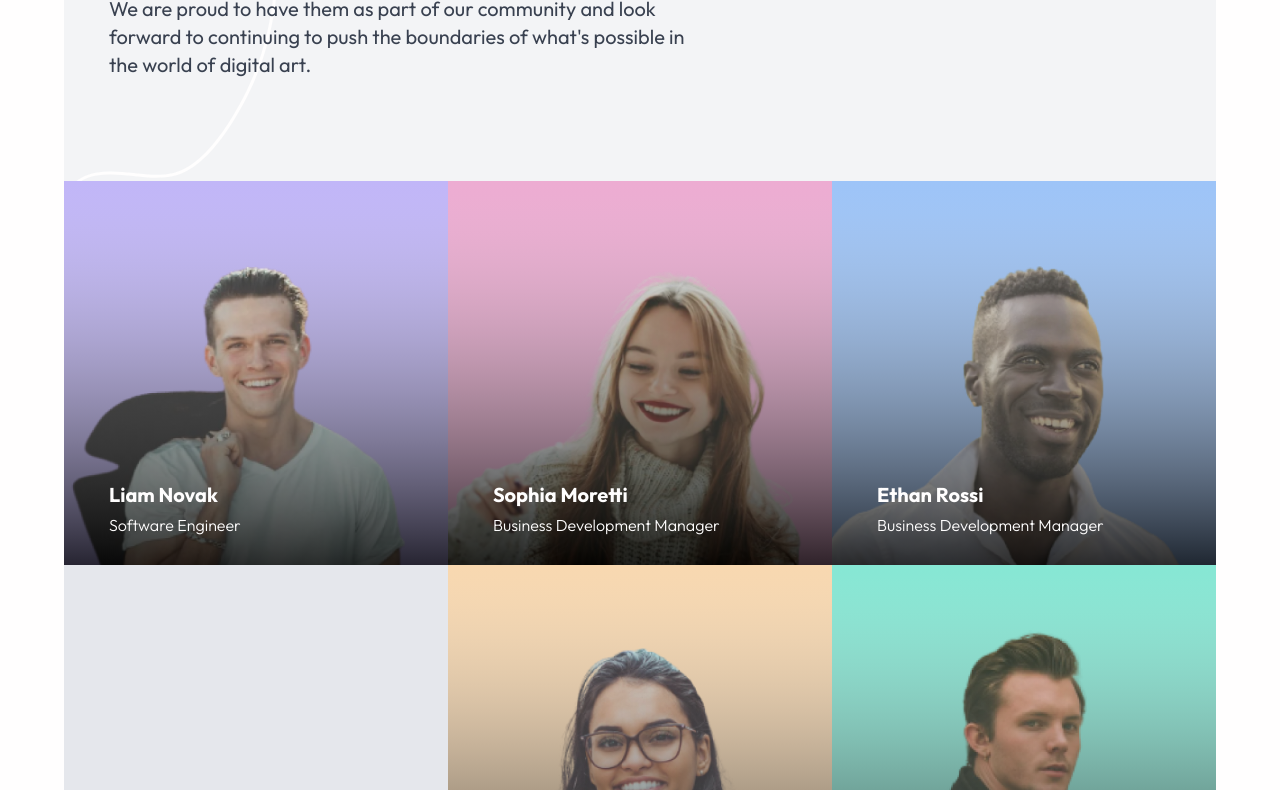
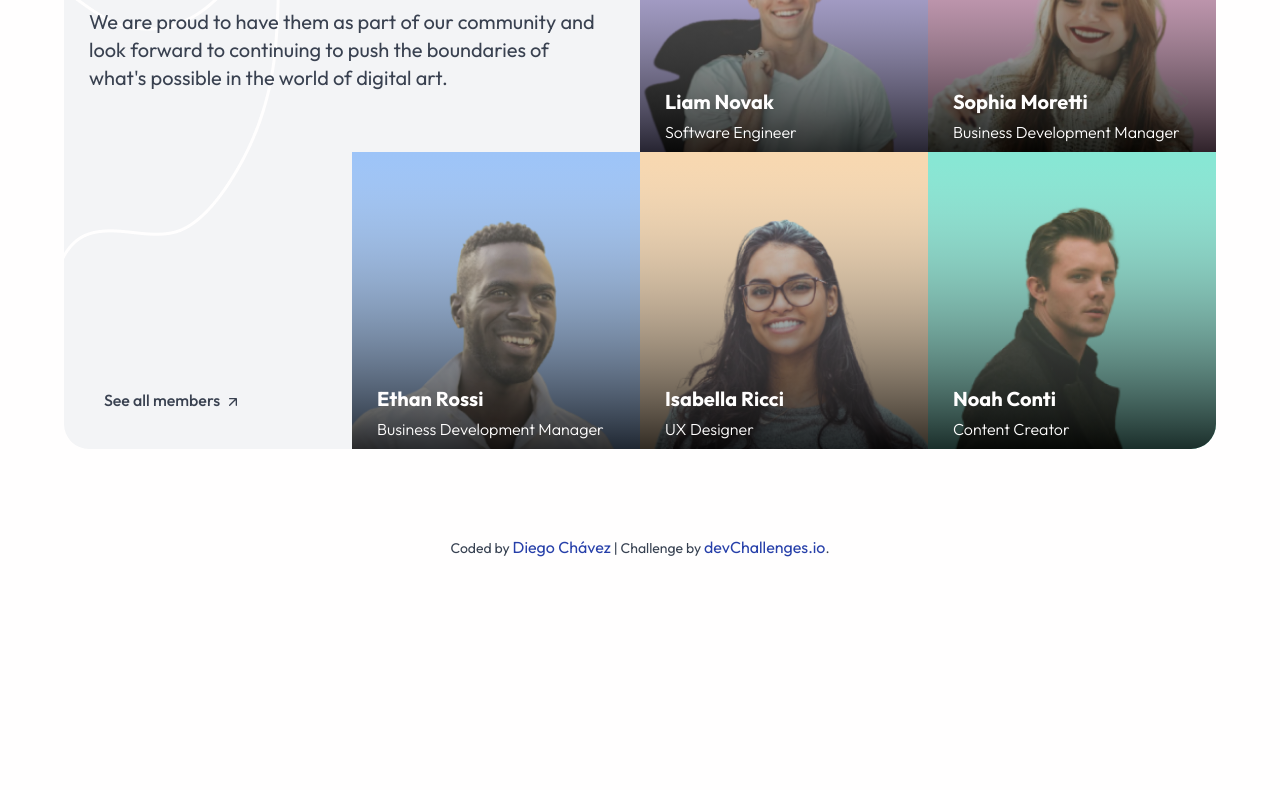
Before and after one commit to diego-chavez-83/DEV-CHALLENGES, a plain HTML site: page index.html in a window 1280 px wide. Shown: the part 223-1013 px from the top of the page. After the commit the page ends 800 px from the top, so only its background shows below. Drawn offline with Linux system fonts and the light colour scheme.

Commit message:
Cambios para carga en devChallenge

```diff
--- a/index.html
+++ b/index.html
@@ -19,7 +19,7 @@
   <main class="layout-container">
     <!-- BACKGROUND PICTURE -->
     <picture class="bck_img">
-      <source srcset="./resources/Background_decor@2x.png" media="(max-width: 640px)">
+      <source srcset="./resources/Background_decor@2x.png" media="(min-width: 640px)">
       <img src="./resources/Background_decor.svg" alt="member-photo" class="img">
     </picture>
     <!-- HEADER -->
@@ -37,7 +37,7 @@
 
       <article class="member-team">
         <picture class="photo">
-          <source srcset="./resources/person_1@2x.png " media="(max-width: 400px)">
+          <source srcset="./resources/person_1@2x.png" media="(min-width: 400px)">
           <img src="./resources/person_1.png" alt="Liam Novak-photo" class="img">
         </picture>
         <div class="bakg-gradient"></div>
@@ -49,7 +49,7 @@
 
       <article class="member-team">
         <picture class="photo">
-          <source srcset="./resources/person_2@2x.png" media="(max-width: 400px)">
+          <source srcset="./resources/person_2@2x.png" media="(min-width: 400px)">
           <img src="./resources/person_2.png" alt="Sophia Moretti" class="img">
         </picture>
         <div class="bakg-gradient"></div>
@@ -61,7 +61,7 @@
 
       <article class="member-team">
         <picture class="photo">
-          <source srcset="./resources/person_3@2x.png" media="(max-width: 400px)">
+          <source srcset="./resources/person_3@2x.png" media="(min-width: 400px)">
           <img src="./resources/person_3.png" alt="Ethan Rossi-photo" class="img">
         </picture>
         <div class="bakg-gradient"></div>
@@ -73,7 +73,7 @@
 
       <article class="member-team">
         <picture class="photo">
-          <source srcset="./resources/person_4@2x.png" media="(max-width: 400px)">
+          <source srcset="./resources/person_4@2x.png" media="(min-width: 400px)">
           <img src="./resources/person_4.png" alt="Isabella Ricci-photo" class="img">
         </picture>
         <div class="bakg-gradient"></div>
@@ -85,7 +85,7 @@
 
       <article class="member-team">
         <picture class="photo">
-          <source srcset="./resources/person_5@2x.png" media="(max-width: 400px)">
+          <source srcset="./resources/person_5@2x.png" media="(min-width: 400px)">
           <img src="./resources/person_5.png" alt="Noah Conti-photo" class="img">
         </picture>
         <div class="bakg-gradient"></div>
@@ -107,10 +107,8 @@
   </main>
 
   <!-- FOOTER -->
-  <footer class="author-info">
-    Coded by <a href="#">Diego Chávez</a> | Challenge by
-    <a href="https://www.devchallenges.io?ref=challenge" target="_blank">devChallenges.io</a>.
-  </footer>
+  <footer class="author-info">Coded by <a href="#">Diego Chávez</a> | Challenge by <a
+      href="https://www.devchallenges.io?ref=challenge" target="_blank">devChallenges.io</a>.</footer>
 </body>
 
 </html>
--- a/styles.css
+++ b/styles.css
@@ -18,7 +18,7 @@
 	margin: 0;
 	padding: 0;
 	box-sizing: border-box;
-	font-size: 12px;
+	font-size: 16px;
 }
 
 /* -------> BODY <-------- */
@@ -26,49 +26,54 @@
 body {
 	background-color: var(--bg-body-color);
 	width: 100%;
+	height: 100%;
 	font-family: var(--font-family);
 	display: grid;
-	grid:
-		"main" 1fr "footer" auto / 1fr;
+	grid: "main" 1fr "footer" auto / 1fr;
 	padding: 20px 0px;
 }
 
 /* -------> LAYOUT CONTAINER <-------- */
-
 .layout-container {
 	grid-area: main;
-	position: relative;
+	border-radius: 25px;
+	width: 95%;
+	max-width: 1200px;
+	margin: auto;
 	overflow: hidden;
 	background-color: var(--bg-color-layout);
-	align-items: center;
-	border-radius: 25px;
-	width: 90%;
-	max-width: 500px;
-	display: flex;
-	flex-direction: column;
-	justify-content: center;
-	align-items: center;
-	margin: auto;
+	position: relative;
+
+	display: grid;
+	grid-template-columns: repeat(3, auto);
+	grid-template-rows: repeat(3, 1fr);
+
 }
 
 .layout-container .bck_img {
 	position: absolute;
+	top: 0;
+	left: 0;
 	width: 100%;
-	inset: 0;
+	z-index: 10;
 }
 
 /* -------> HEADER <-------- */
 .header {
-	margin: 45px;
+	grid-area: 1 / 1 / 2 / 4;
+	margin: 25px;
 	z-index: 20;
+	width: 50%;
+	margin-bottom: 60px;
 }
+
+
 
 .header a {
 	text-decoration: none;
 	color: var(--color-anchor);
 	font-size: 1.25rem;
 	font-weight: 500;
-	margin-bottom: 60px;
 	line-height: 30px;
 }
 
@@ -84,25 +89,33 @@ body {
 	font-size: 1.25rem;
 	font-weight: 400;
 	line-height: 1.75rem;
-	margin-bottom: 2rem;
 }
 
 /* -------> TEAM MEMBERS CONTAINER <-------- */
 .meet-team-container {
+	grid-area: 2 / 1 / 4 / 4;
 	width: 100%;
+
 	display: grid;
-	grid-template-rows: repeat(6, 1fr);
-	grid-template-columns: 1fr;
+	grid-template-columns: repeat(3, 1fr);
+	grid-template-rows: repeat(2, 1fr);
+	z-index: 30;
 }
 
 .member-team {
 	position: relative;
 	width: 100%;
-	aspect-ratio: 1;
-	display: flex;
-	justify-content: center;
-	align-items: center;
 	overflow: hidden;
+}
+
+.member-team .photo img {
+	display: block;
+	background-size: contain;
+	object-fit: cover;
+	width: 100%;
+	height: 100%;
+	position: absolute;
+	bottom: 0;
 }
 
 .member-team .bakg-gradient {
@@ -111,22 +124,44 @@ body {
 	background-image: url(./resources/Gradient.svg);
 	background-repeat: no-repeat;
 	background-size: cover;
-	z-index: 2;
 	pointer-events: none;
 }
 
-.member-team .photo {
-	position: absolute;
-	bottom: 0;
-	z-index: 1;
+.meet-team-container :nth-child(1).member-team {
+	grid-area: 1 / 1 / 2 / 2;
+	background-color: var(--bg-liam-color);
+}
+
+.meet-team-container :nth-child(2).member-team {
+	grid-area: 1 / 2 / 2 / 3;
+	background-color: var(--bg-sophia-color);
+}
+
+.meet-team-container :nth-child(3).member-team {
+	grid-area: 1 / 3 / 2 / 4;
+	background-color: var(--bg-ethan-color);
+}
+
+.meet-team-container :nth-child(4).member-team {
+	grid-area: 2 / 2 / 3 / 3;
+	background-color: var(--bg-isabella-color);
+}
+
+.meet-team-container :nth-child(5).member-team {
+	grid-area: 2 / 3 / 3 / 4;
+	background-color: var(--bg-noah-color);
+}
+
+.meet-team-container .no_team {
+	grid-area: 2 / 1 / 3 / 2;
+	background-color: var(--bg-layout-color);
 }
 
 .member-team .card-text {
 	position: absolute;
-	bottom: 65px;
-	left: 35px;
+	bottom: 10px;
+	left: 25px;
 	color: var(--bg-body-color);
-	z-index: 3;
 }
 
 .name {
@@ -140,26 +175,6 @@ body {
 	font-weight: 300;
 }
 
-.meet-team-container :nth-child(1).member-team {
-	background-color: var(--bg-liam-color);
-}
-
-.meet-team-container :nth-child(2).member-team {
-	background-color: var(--bg-sophia-color);
-}
-
-.meet-team-container :nth-child(3).member-team {
-	background-color: var(--bg-ethan-color);
-}
-
-.meet-team-container :nth-child(4).member-team {
-	background-color: var(--bg-isabella-color);
-}
-
-.meet-team-container :nth-child(5).member-team {
-	background-color: var(--bg-noah-color);
-}
-
 .meet-team-container .no_team {
 	display: flex;
 	flex-direction: column-reverse;
@@ -168,7 +183,6 @@ body {
 	padding: 1.75rem 3.5rem 1.5rem 2.5rem;
 	font-size: 1.25rem;
 	background: var(--bg-layout-color);
-
 }
 
 .no_team .ancor {
@@ -193,75 +207,71 @@ body {
 	grid-area: "footer";
 	font-size: 14px;
 	text-align: center;
-	margin-top: 16px;
+	margin-top: 30px;
 	color: rgb(55, 65, 81);
+
 }
 
 .author-info a {
 	text-decoration: none;
+	color: var(--color-anchor);
 }
 
 /* ------------> RESPONSIVE DESIGN <------------ */
-@media (min-width: 640px) {
-	* {
-		font-size: 16px;
+
+@media(min-width:1200px) {
+	body {
+		height: 100vh;
 	}
 
 	.layout-container {
-		max-width: 500px;
-	}
-
-	.member-team .card-text {
-		bottom: 50px;
-		left: 65px;
-
-	}
-}
-
-@media (min-width: 768px) {
-	.layout-container {
-		width: 90%;
-		max-width: 1200PX;
+		max-width: 90%;
+		grid-template-columns: repeat(4, 1fr);
+		grid-template-rows: repeat(2, 1fr);
 	}
 
 	.meet-team-container {
-		display: grid;
-		grid-template-rows: repeat(3, 1fr);
-		grid-template-columns: repeat(2, 1fr);
-	}
-}
-
-@media (min-width: 1024px) {
-	.layout-container {
-		max-width: 1200px;
-		display: grid;
-		grid-template-columns: repeat(5, 1fr);
-		grid-template-rows: repeat(3, 1fr);
+		display: contents;
 	}
 
 	.header {
-		width: 50%;
-		grid-area: 1 / 1 / 2 / 6;
+		grid-area: 1 / 1 / 2 / 3;
+		width: 90%;
 	}
 
-	.member-team .photo img {
-		background-size: cover;
-		width: 100%;
-		height: 100%;
-		object-fit: cover;
-		display: block;
+	.meet-team-container :nth-child(1).member-team {
+		grid-area: 1 / 3 / 2 / 4;
 	}
 
-	.meet-team-container {
-		grid-area: 2 / 1 / 4 / 6;
-		display: grid;
-		grid-template-columns: repeat(3, 1fr);
-		grid-template-rows: repeat(2, 1fr);
+	.meet-team-container :nth-child(2).member-team {
+		grid-area: 1 / 4 / 2 / 5;
 	}
 
-	.member-team .card-text {
-		bottom: 30px;
-		left: 45px;
+	.meet-team-container :nth-child(3).member-team {
+		grid-area: 2 / 2 / 3 / 3;
+	}
+
+	.meet-team-container :nth-child(4).member-team {
+		grid-area: 2 / 3 / 3 / 4;
+	}
+
+	.meet-team-container :nth-child(5).member-team {
+		grid-area: 2 / 4 / 3 / 5;
+	}
+
+	.meet-team-container .no_team {
+		grid-area: 2 / 1 / 3 / 2;
+		background: none;
+	}
+
+}
+
+@media (max-width: 768px) {
+
+	.meet-team-container {
+		display: grid;
+		grid-template-columns: repeat(2, 1fr);
+		grid-template-rows: repeat(3, 1fr);
 	}
 
 	.meet-team-container :nth-child(1).member-team {
@@ -273,7 +283,7 @@ body {
 	}
 
 	.meet-team-container :nth-child(3).member-team {
-		grid-area: 1 / 3 / 2 / 4;
+		grid-area: 2 / 1 / 3 / 2;
 	}
 
 	.meet-team-container :nth-child(4).member-team {
@@ -281,10 +291,53 @@ body {
 	}
 
 	.meet-team-container :nth-child(5).member-team {
-		grid-area: 2 / 3 / 3 / 4;
+		grid-area: 3 / 2 / 4 / 3;
 	}
 
 	.meet-team-container .no_team {
-		grid-area: 2 / 1 / 3 / 2;
+		grid-area: 3 / 1 / 4 / 2;
 	}
 }
+
+@media (max-width: 640px) {
+
+	.layout-container {
+		display: flex;
+		flex-direction: column;
+		width: 90%;
+		padding: 20px;
+
+	}
+
+	.meet-team-container {
+		display: flex;
+		flex-direction: column;
+		width: 100%;
+	}
+
+	.header {
+		width: 80%;
+	}
+
+	.member-team {
+		width: 100%;
+		aspect-ratio: 1;
+	}
+
+	.member-team .card-text {
+		position: absolute;
+		bottom: 65px;
+		left: 50px;
+	}
+}
+
+@media (max-width: 412px) {
+	* {
+		font-size: 14px;
+	}
+
+	.member-team .card-text {
+		bottom: 30px;
+		left: 35px;
+	}
+}
```
